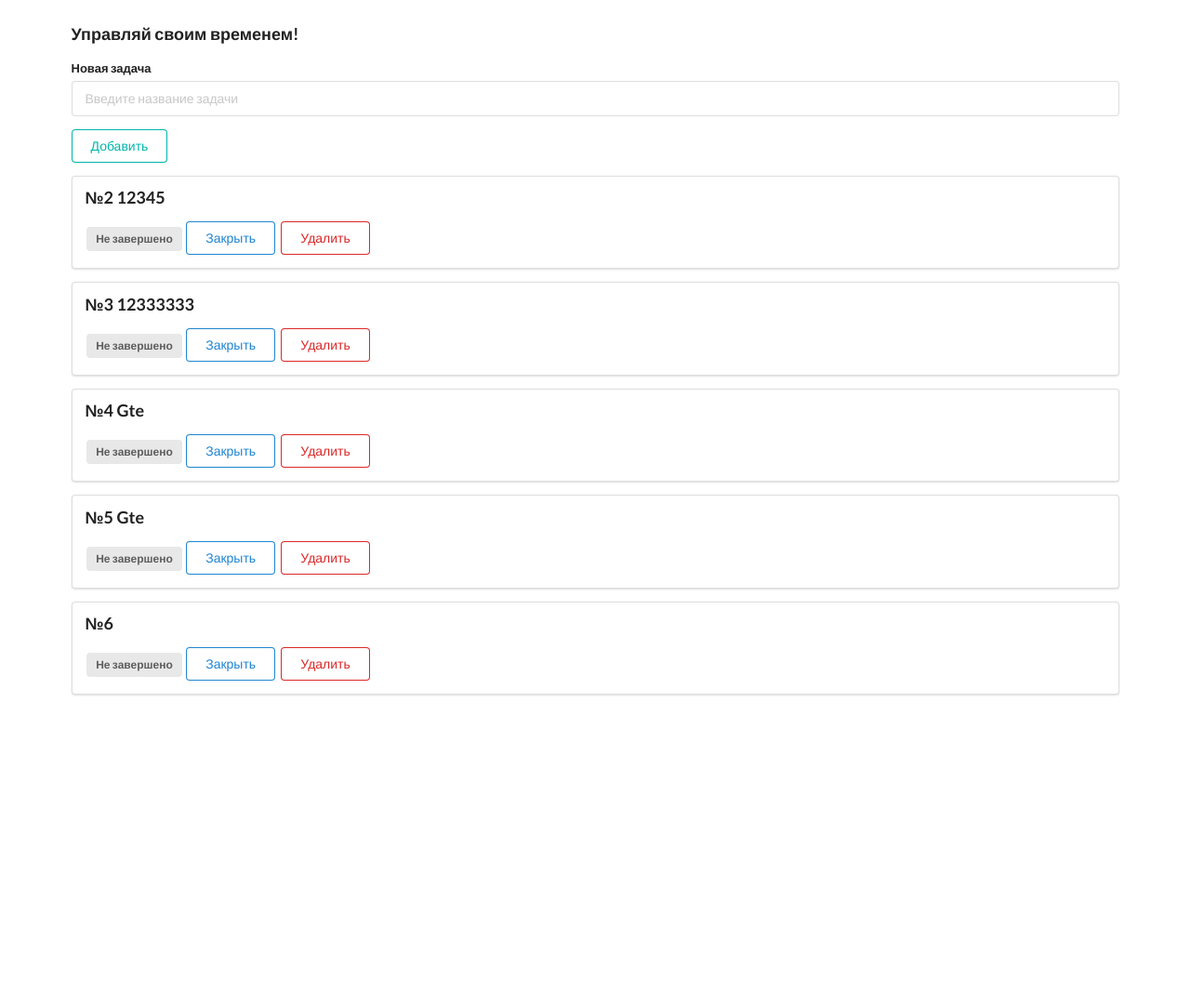
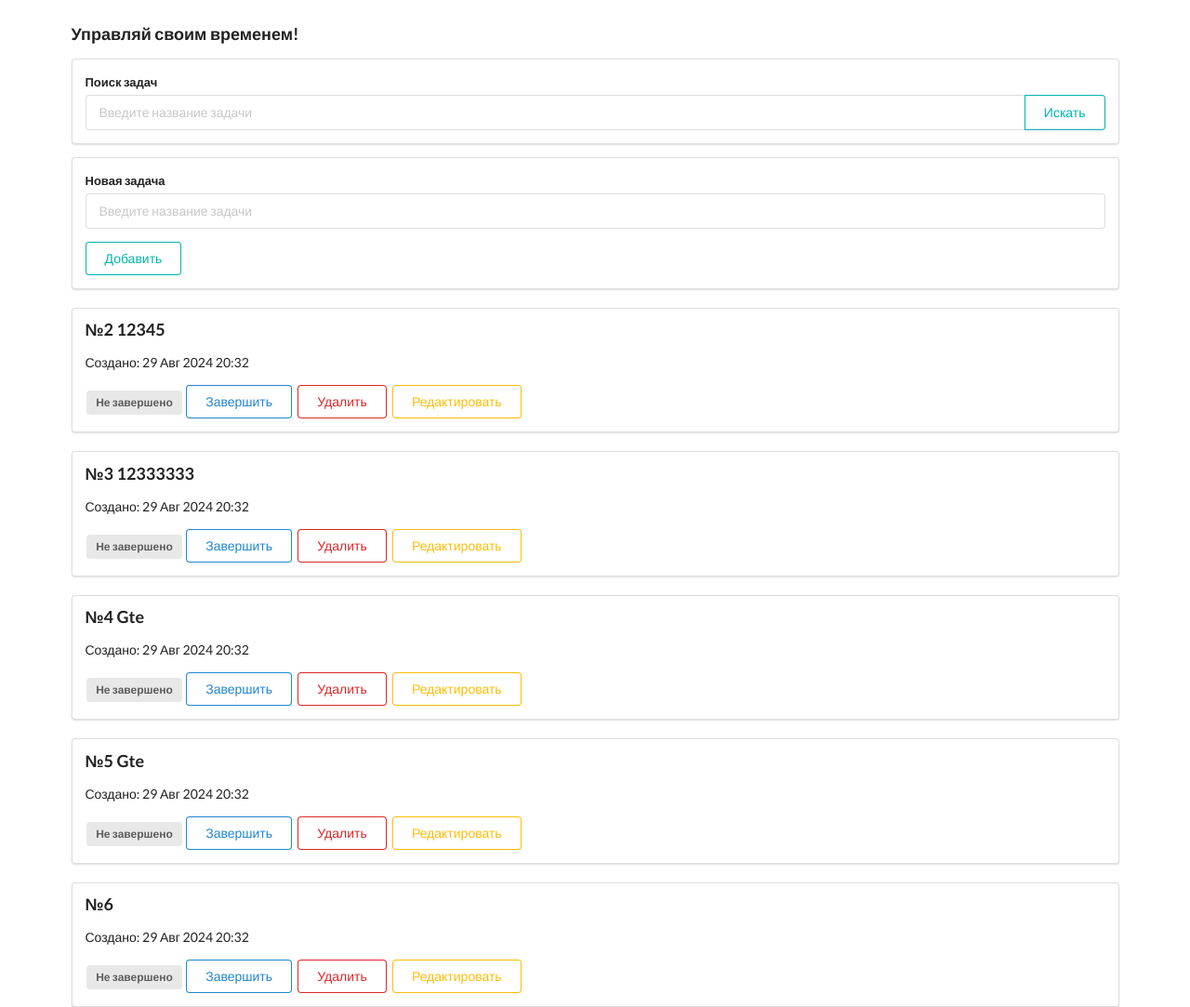
Before and after one commit to VladislavSas/todo, a Django app: page / in a window 1280 px wide. Shown: the part 82-1165 px from the top of the page at 93% size. Before the commit the page ends 830 px from the top, so only its background shows below. Run offline with Django 5.2, Linux system fonts and the light colour scheme; data comes from the database, SQL or seed files in the repository; both versions use the stored data as it was after the commit.

Commit message:
update html + data/time + search + edit

```diff
--- a/templates/todoapp/index.html
+++ b/templates/todoapp/index.html
@@ -5,29 +5,85 @@
 <div style="margin-top: 50px;" class="ui container">
     <h1 class="ui center aligned header">Мой менеджер задач</h1>
     <h3 class="test_style">Управляй своим временем!</h3>
+
+    <!-- Форма поиска -->
+    <div class="ui segment">
+        <form class="ui form" method="GET" action="{% url 'index' %}">
+            <div class="field">
+                <label>Поиск задач</label>
+                <div class="ui action input">
+                    <input type="text" name="q" placeholder="Введите название задачи" value="{{ request.GET.q }}">
+                    <button class="ui teal basic button" type="submit">Искать</button>
+                    {% if request.GET.q %}
+                    <a class="ui red basic button" href="{% url 'index' %}">Отмена</a>
+                    {% endif %}
+                </div>
+            </div>
+        </form>
+    </div>
+
+    <!-- Форма добавления новой задачи -->
+    <div class="ui segment">
         <form class="ui form" action="{% url 'add' %}" method="post">
             {% csrf_token %}
             <div class="field">
                 <label>Новая задача</label>
-            <input type="text" name="title" placeholder="Введите название задачи"><br>
+                <input type="text" name="title" placeholder="Введите название задачи" required>
             </div>
             <button class="ui teal basic button" type="submit">Добавить</button>
         </form>
+    </div>
 
+    <!-- Список задач -->
     {% for todo in todo_list %}
-<div class="ui segment">
+    <div class="ui segment" style="margin-top: 20px;">
         <p class="ui big header">№{{ todo.id }} {{ todo.title }}</p>
+        <p>Создано: {{ todo.created_at|date:"d M Y H:i" }}</p> <!-- Дата и время создания -->
 
         {% if todo.is_complete == False %}
         <span class="ui gray label">Не завершено</span>
-    <a class="ui primary basic button" href="{% url 'update' todo_id=todo.id %}">Закрыть</a>
+        <a class="ui primary basic button" href="{% url 'update' todo_id=todo.id %}">Завершить</a>
         {% else %}
         <span class="ui green label">Завершено</span>
         <a class="ui blue button" href="{% url 'update' todo_id=todo.id %}">Открыть</a>
         {% endif %}
-    <a class="ui negative basic button" href="{% url 'delete' todo_id=todo.id %}">Удалить</a>
+        <a class="ui negative basic button" href="{% url 'delete' todo_id=todo.id %}" onclick="return confirm('Вы уверены, что хотите удалить эту задачу?');">Удалить</a>
+        <button class="ui yellow basic button" onclick="openEditModal('{{ todo.id }}', '{{ todo.title }}')">Редактировать</button>
+    </div>
+    {% empty %}
+    <div class="ui segment">
+        <p>Задачи не найдены.</p>
     </div>
     {% endfor %}
 </div>
 
+<!-- Модальное окно для редактирования -->
+<div id="editModal" class="ui modal">
+    <div class="header">Редактировать задачу</div>
+    <div class="content">
+        <form id="editForm" class="ui form" method="post">
+            {% csrf_token %}
+            <div class="field">
+                <label>Новое название</label>
+                <input type="text" name="title" id="editTitle" placeholder="Введите новое название задачи">
+            </div>
+            <button class="ui yellow basic button" type="submit">Сохранить изменения</button>
+        </form>
+    </div>
+    <div class="actions">
+        <div class="ui black deny button">Отмена</div>
+    </div>
+</div>
+
+<script>
+    function openEditModal(todoId, todoTitle) {
+        // Установка значений в модальное окно
+        document.getElementById('editTitle').value = todoTitle;
+        document.getElementById('editForm').action = '/edit/' + todoId + '/';
+
+        // Открытие модального окна
+        $('.ui.modal').modal('show');
+    }
+</script>
+
 {% endblock content %}
--- a/templates/todoapp/layout.html
+++ b/templates/todoapp/layout.html
@@ -10,6 +10,13 @@
    <title>{{ title }} </title>
     <link rel="stylesheet" href="https://cdn.jsdelivr.net/npm/semantic-ui@2.4.2/dist/semantic.min.css">
     <link rel="stylesheet" href="{% static 'todoapp/css/style.css' %}">
+    <!-- Подключение CSS Semantic UI -->
+    <link rel="stylesheet" href="https://cdnjs.cloudflare.com/ajax/libs/semantic-ui/2.4.1/semantic.min.css">
+    <!-- Подключение JavaScript Semantic UI -->
+    <script src="https://cdnjs.cloudflare.com/ajax/libs/jquery/3.6.0/jquery.min.js"></script>
+    <script src="https://cdnjs.cloudflare.com/ajax/libs/semantic-ui/2.4.1/semantic.min.js"></script>
+
+
 
 </head>
 <body>
--- a/todoapp/models.py
+++ b/todoapp/models.py
@@ -5,6 +5,7 @@ from django.db import models
 class ToDo(models.Model):
     title = models.CharField('Названия задания', max_length=500)
     is_complete = models.BooleanField('Выполнено', default=False)
+    created_at = models.DateTimeField(auto_now_add=True)  # Новое поле для даты и времени создания
 
     class Meta:
         verbose_name = 'Задание'
--- a/todoapp/urls.py
+++ b/todoapp/urls.py
@@ -5,5 +5,6 @@ urlpatterns = [
     path('', views.index, name='index'),
     path('add', views.add, name='add'),
     path('update/<int:todo_id>/', views.update, name='update'),
-    path('delete/<int:todo_id>/', views.delete, name='delete')
+    path('delete/<int:todo_id>/', views.delete, name='delete'),
+    path('edit/<int:todo_id>/', views.edit, name='edit'),
 ]
--- a/todoapp/views.py
+++ b/todoapp/views.py
@@ -1,12 +1,15 @@
-#from django.http import HttpResponse
 from django.shortcuts import render, redirect
 from .models import ToDo
 from django.views.decorators.csrf import csrf_exempt
 from django.views.decorators.http import require_http_methods
 
 def index(request):
-    todos = ToDo.objects.all()
-    return render(request, 'todoapp/index.html',{'todo_list' : todos, 'title' : 'Главная страница'})
+    query = request.GET.get('q')
+    if query:
+        todos = ToDo.objects.filter(title__icontains=query)
+    else:
+        todos = ToDo.objects.all()
+    return render(request, 'todoapp/index.html', {'todo_list': todos, 'title': 'Главная страница'})
 
 @require_http_methods(['POST'])
 @csrf_exempt
@@ -16,15 +19,25 @@ def add(request):
     todo.save()
     return redirect('index')
 
-
 def update(request, todo_id):
     todo = ToDo.objects.get(id=todo_id)
     todo.is_complete = not todo.is_complete
     todo.save()
     return redirect('index')
 
-
 def delete(request, todo_id):
     todo = ToDo.objects.get(id=todo_id)
     todo.delete()
     return redirect('index')
+
+def edit(request, todo_id):
+    todo = ToDo.objects.get(id=todo_id)
+    if request.method == 'POST':
+        new_title = request.POST.get('title')
+        if new_title:
+            todo.title = new_title
+            todo.save()
+            return redirect('index')
+        else:
+            return render(request, 'todoapp/index.html', {'todo': todo, 'error': 'Заголовок не может быть пустым.'})
+    return render(request, 'todoapp/index.html', {'todo': todo})
```
Also changed, not shown: db.sqlite3, todoapp/migrations/0002_todo_created_at.py (added). Lines whose indentation alone changed are shown as unchanged.
